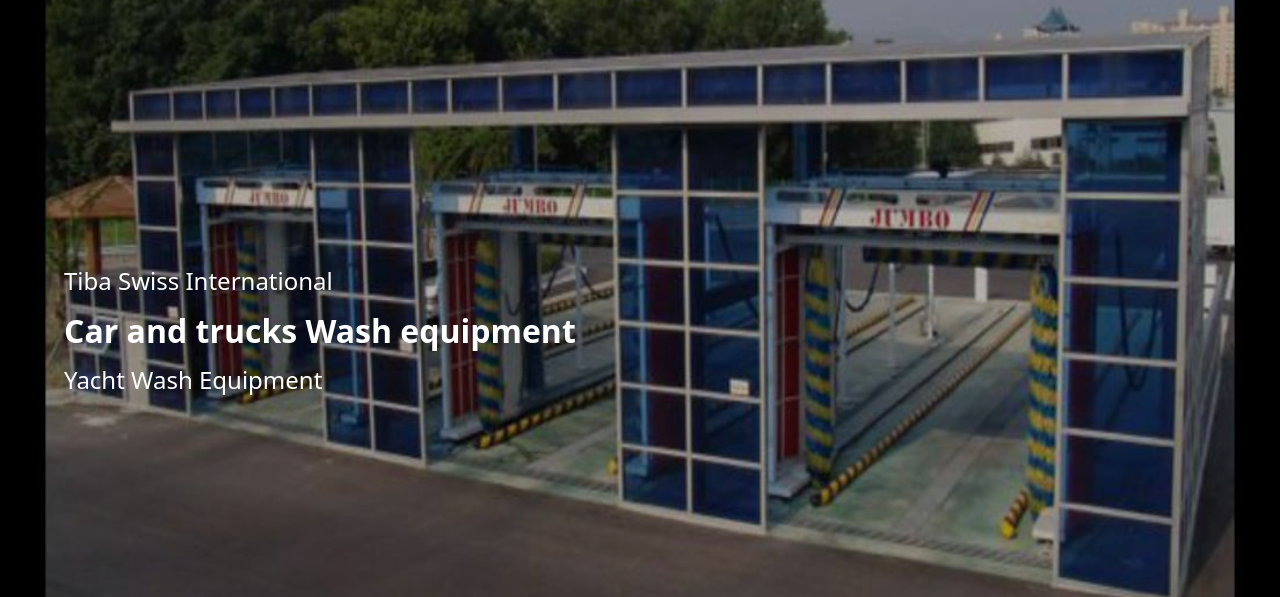
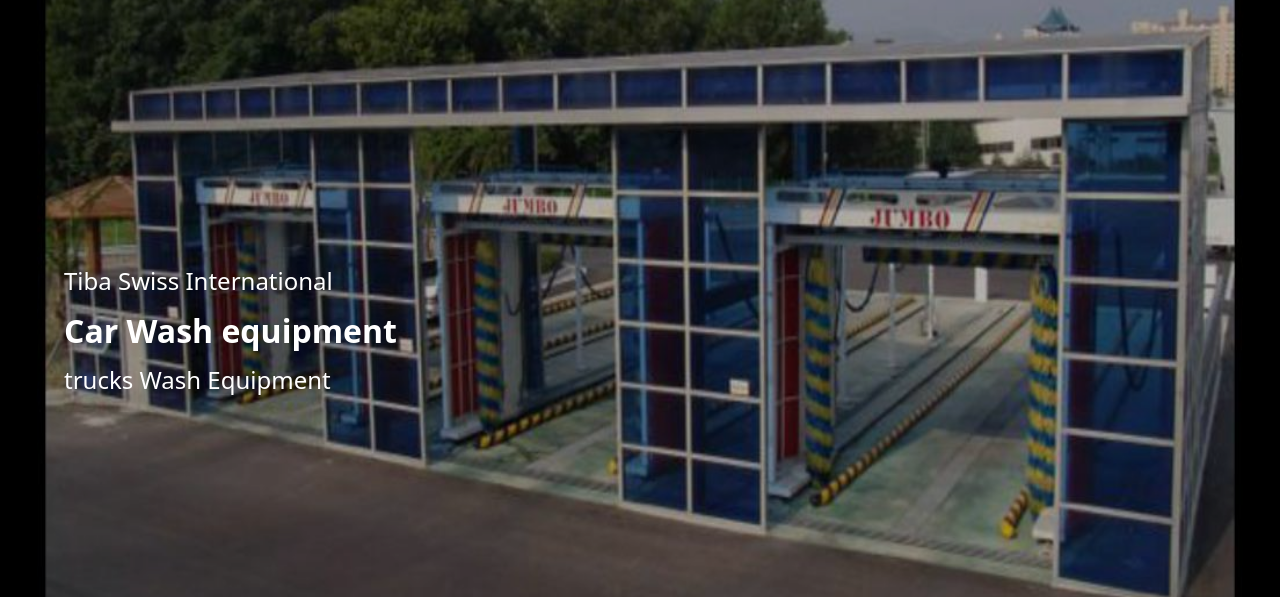
Before and after one commit to A7meed-Ehab/Tsi-Wash, a plain HTML site: page index.html in a window 1280 px wide. Shown: the part 93-690 px from the top of the page. Drawn offline with Linux system fonts and the light colour scheme.

Commit message:
car wash

```diff
--- a/index.html
+++ b/index.html
@@ -133,8 +133,8 @@
           <div class="carousel-inner">
             <div class="home-text">
               <h3 class="mb-3 fs-4">Tiba Swiss International</h3>
-              <h2 class="fs-2 fw-bold">Car and trucks Wash equipment </h2>
-              <h3 class="mt-3 fs-4">Yacht Wash Equipment</h3>
+              <h2 class="fs-2 fw-bold">Car Wash equipment </h2>
+              <h3 class="mt-3 fs-4">trucks Wash Equipment</h3>
             </div>
             <div class="carousel-item active">
               <img
```
Also changed, not shown: FR/indexFR.html (+0 -1 lines), GER/indexGER.html (+1 -1 lines), spain/indexSp.html (+0 -1 lines).
